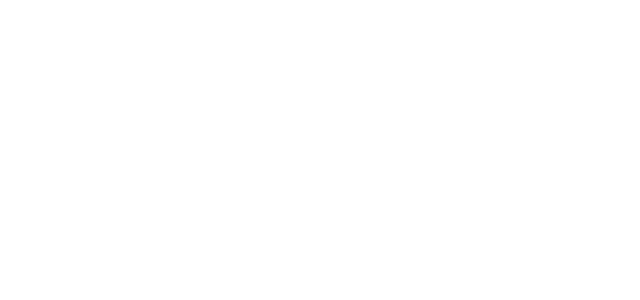
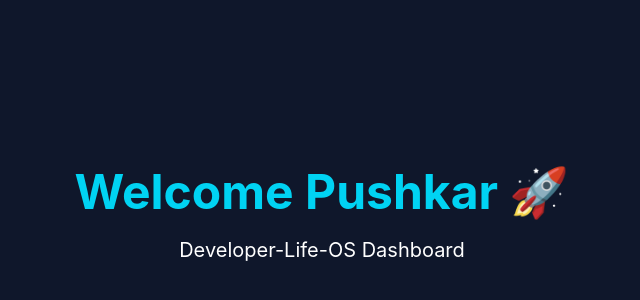
Before and after one commit to PrajapatiPushkar/developer-life-os-frontend, a React (Vite) app: page /dashboard in a window 1280 px wide. Before the commit this address had no page. Shown: the part 184-484 px from the top of the page, without its empty margins (318-958 px from the left). Built offline with nearby package versions, Linux system fonts and the light colour scheme.

Commit message:
Add dashboard navigation after successfull login

```diff
--- a/src/pages/Dashboard.jsx
+++ b/src/pages/Dashboard.jsx
@@ -1,5 +1,25 @@
 function Dashboard() {
-  return <h1>Dashboard</h1>;
+
+    return (
+
+        <div className="min-h-screen bg-slate-900 text-white flex flex-col items-center justify-center">
+
+            <h1 className="text-5xl font-bold text-cyan-400">
+
+                Welcome Pushkar 🚀
+
+            </h1>
+
+            <p className="mt-5 text-xl">
+
+                Developer-Life-OS Dashboard
+
+            </p>
+
+        </div>
+
+    );
+
 }
 
 export default Dashboard;
--- a/src/pages/Login.jsx
+++ b/src/pages/Login.jsx
@@ -1,7 +1,10 @@
 import { useState } from "react";
 import { loginUser } from "../services/authService";
+import { useNavigate } from "react-router-dom";
 
 function Login() {
+
+  const navigate = useNavigate();
 
   const [showPassword, setShowPassword] = useState(false);
 
@@ -26,6 +29,8 @@ function Login() {
         localStorage.setItem("token", response.data.token);
 
         alert("Login Successful");
+
+        navigate("/dashboard");
 
     } catch (error) {
 
--- a/src/routes/AppRoutes.jsx
+++ b/src/routes/AppRoutes.jsx
@@ -1,9 +1,14 @@
 import { BrowserRouter, Routes, Route } from "react-router-dom";
 
 import Login from "../pages/Login";
+import Dashboard from "../pages/Dashboard";
+import Home from "../pages/Home";
+import NotFound from "../pages/NotFound";
 
 function AppRoutes() {
+
     return (
+
         <BrowserRouter>
 
             <Routes>
@@ -13,10 +18,27 @@ function AppRoutes() {
                     element={<Login />}
                 />
 
+                <Route
+                    path="/dashboard"
+                    element={<Dashboard />}
+                />
+
+                <Route
+                    path="/home"
+                    element={<Home />}
+                />
+
+                <Route
+                    path="*"
+                    element={<NotFound />}
+                />
+
             </Routes>
 
         </BrowserRouter>
+
     );
+
 }
 
 export default AppRoutes;
```
Lines whose indentation alone changed are shown as unchanged.
